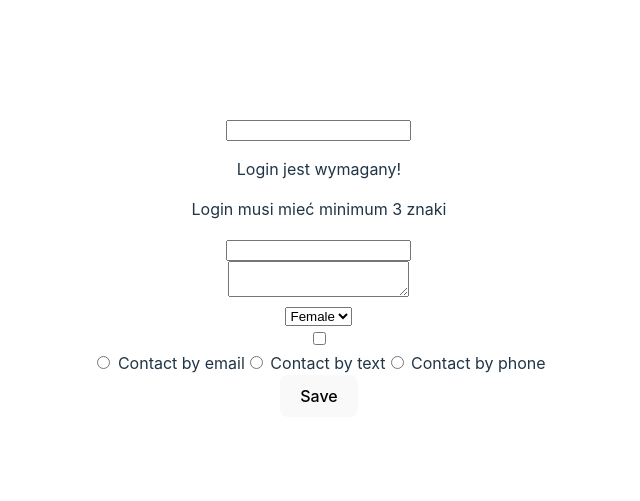
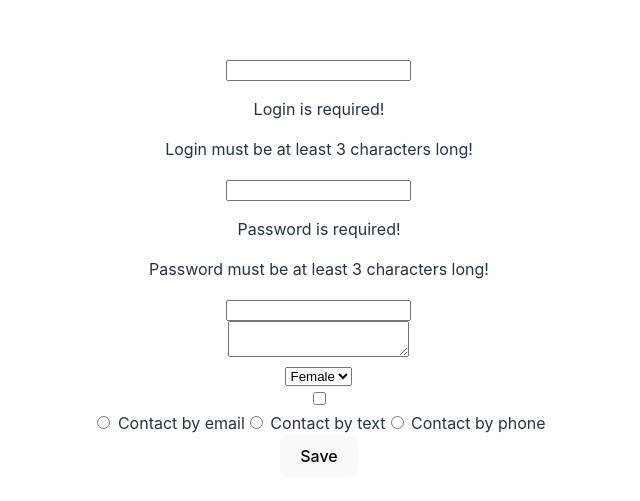
Before and after one commit to MagdalenaTyminska/React-test, a React (Vite) app: page / in a window 1280 px wide. Shown: the part 133-634 px from the top of the page, without its empty margins (321-961 px from the left). Built offline with nearby package versions, Linux system fonts and the light colour scheme.

Commit message:
added hook and moved the logic

```diff
--- a/src/App.tsx
+++ b/src/App.tsx
@@ -1,131 +1,10 @@
-import { ChangeEvent, useState } from 'react';
-import { FormEvent } from 'react';
 import './App.scss';
+import { Form2 } from './Form2';
 
-// type FormData = {
-// 	login: { value: string };
-// };
-
-const App = () => {
-	const [login, setLogin] = useState('');
-	const [age, setAge] = useState('');
-	const [bio, setBio] = useState('');
-	const [gender, setGender] = useState('f');
-	const [agreement, setAgreement] = useState(false);
-	const [contact, setContact] = useState('');
-
-	const handleSubmit = (e: FormEvent<HTMLFormElement>) => {
-		e.preventDefault();
-
-		//podejście niekontrolowane (odczytywane z formularza)
-		// const { login: _login } = e.target as typeof e.target & FormData;
-		// console.log(_login.value);
-
-		//podejście kontrolowane (odczytywane ze state'u)
-		console.log(`Login: ${login}`);
-		console.log(`Age: ${age}`);
-		console.log(`Bio: ${bio}`);
-		console.log(`Gender: ${gender}`);
-		console.log(`Agreement: ${agreement}`);
-		console.log(`Contact: ${contact}`);
-	};
-
-	const handleLoginChange = (e: ChangeEvent<HTMLInputElement>) => {
-		setLogin(e.target.value);
-	};
-
-	const handleAgeChange = (e: ChangeEvent<HTMLInputElement>) => {
-		setAge(e.target.value);
-	};
-
-	const handleBioChange = (e: ChangeEvent<HTMLTextAreaElement>) => {
-		setBio(e.target.value);
-	};
-
-	const handleGenderChange = (e: ChangeEvent<HTMLSelectElement>) => {
-		setGender(e.target.value);
-	};
-
-	const handleAgreementChange = (e: ChangeEvent<HTMLInputElement>) => {
-		setAgreement(e.target.checked);
-	};
-
-	const handleContactChange = (e: ChangeEvent<HTMLInputElement>) => {
-		setContact(e.target.value);
-	};
-
+export const App = () => {
 	return (
-		<form onSubmit={handleSubmit}>
-			<div>
-				<input
-					type='text'
-					name='login'
-					value={login}
-					onChange={handleLoginChange}
-				/>
-				{!login && <p>Login jest wymagany!</p>}
-				{login.length < 3 && <p>Login musi mieć minimum 3 znaki</p>}
-			</div>
-			<div>
-				<input
-					type='number'
-					name='age'
-					value={age}
-					onChange={handleAgeChange}
-				/>
-			</div>
-			<div>
-				<textarea value={bio} onChange={handleBioChange} />
-			</div>
-			<div>
-				<select value={gender} onChange={handleGenderChange}>
-					<option value='f'>Female</option>
-					<option value='m'>Male</option>
-					<option value='o'>Other</option>
-				</select>
-			</div>
-			<div>
-				<input
-					type='checkbox'
-					checked={agreement}
-					onChange={handleAgreementChange}
-				/>
-			</div>
-			<div>
-				<label>
-					<input
-						type='radio'
-						name='contact'
-						value='email'
-						checked={contact === 'email'}
-						onChange={handleContactChange}
-					/>{' '}
-					Contact by email
-				</label>
-				<label>
-					<input
-						type='radio'
-						name='contact'
-						value='text'
-						checked={contact === 'text'}
-						onChange={handleContactChange}
-					/>{' '}
-					Contact by text
-				</label>
-				<label>
-					<input
-						type='radio'
-						name='contact'
-						value='phone'
-						checked={contact === 'phone'}
-						onChange={handleContactChange}
-					/>{' '}
-					Contact by phone
-				</label>
-			</div>
-			<button type='submit'>Save</button>
-		</form>
+		<>
+			<Form2 />
+		</>
 	);
 };
-
-export { App };
--- /dev/null
+++ b/src/Form2.tsx
@@ -0,0 +1,125 @@
+import { FormEvent } from 'react';
+import { useForm } from './hooks/useForm';
+
+type FormValues = {
+	login: string;
+	password: string;
+	age: string;
+	bio: string;
+	gender: string;
+	agreement: boolean;
+	contact: string;
+};
+
+export const Form2 = () => {
+	const [formState, handleChange] = useForm<FormValues>({
+		login: '',
+		password: '',
+		age: '',
+		bio: '',
+		gender: 'f',
+		agreement: false,
+		contact: '',
+	});
+
+	const handleSubmit = (e: FormEvent<HTMLFormElement>) => {
+		e.preventDefault();
+
+		const { login, password, age, bio, gender, agreement, contact } = formState;
+		console.log(`Login: ${login}`);
+		console.log(`Password: ${password}`);
+		console.log(`Age: ${age}`);
+		console.log(`Bio: ${bio}`);
+		console.log(`Gender: ${gender}`);
+		console.log(`Agreement: ${agreement}`);
+		console.log(`Contact: ${contact}`);
+	};
+
+	return (
+		<form onSubmit={handleSubmit}>
+			<div>
+				<input
+					type='text'
+					name='login'
+					value={formState.login}
+					onChange={handleChange}
+				/>
+				{!formState.login && <p>Login is required!</p>}
+				{formState.login.length < 3 && (
+					<p>Login must be at least 3 characters long!</p>
+				)}
+			</div>
+			<div>
+				<input
+					type='password'
+					name='password'
+					value={formState.password}
+					onChange={handleChange}
+				/>
+				{!formState.password && <p>Password is required!</p>}
+				{formState.password.length < 3 && (
+					<p>Password must be at least 3 characters long!</p>
+				)}
+			</div>
+			<div>
+				<input
+					type='number'
+					name='age'
+					value={formState.age}
+					onChange={handleChange}
+				/>
+			</div>
+			<div>
+				<textarea name='bio' value={formState.bio} onChange={handleChange} />
+			</div>
+			<div>
+				<select name='gender' value={formState.gender} onChange={handleChange}>
+					<option value='f'>Female</option>
+					<option value='m'>Male</option>
+					<option value='o'>Other</option>
+				</select>
+			</div>
+			<div>
+				<input
+					type='checkbox'
+					name='agreement'
+					checked={formState.agreement}
+					onChange={handleChange}
+				/>
+			</div>
+			<div>
+				<label>
+					<input
+						type='radio'
+						name='contact'
+						value='email'
+						checked={formState.contact === 'email'}
+						onChange={handleChange}
+					/>{' '}
+					Contact by email
+				</label>
+				<label>
+					<input
+						type='radio'
+						name='contact'
+						value='text'
+						checked={formState.contact === 'text'}
+						onChange={handleChange}
+					/>{' '}
+					Contact by text
+				</label>
+				<label>
+					<input
+						type='radio'
+						name='contact'
+						value='phone'
+						checked={formState.contact === 'phone'}
+						onChange={handleChange}
+					/>{' '}
+					Contact by phone
+				</label>
+			</div>
+			<button type='submit'>Save</button>
+		</form>
+	);
+};
--- /dev/null
+++ b/src/hooks/useForm.ts
@@ -0,0 +1,42 @@
+import { ChangeEvent, useState } from 'react';
+
+type FormChangeEvent = ChangeEvent<
+	HTMLInputElement | HTMLTextAreaElement | HTMLSelectElement
+>;
+
+type useFormReturn<T> = [T, (e: FormChangeEvent) => void];
+
+const isCheckboxElement = (
+	target: FormChangeEvent['target'],
+): target is HTMLInputElement => {
+	return target.type === 'checkbox' && target instanceof HTMLInputElement;
+};
+
+export const useForm = <T>(initalValues: T): useFormReturn<T> => {
+	const [formState, setFormState] = useState<T>(initalValues);
+
+	const getValue = (target: FormChangeEvent['target']) => {
+		if (target.type === 'checkbox' && isCheckboxElement(target)) {
+			return target.checked;
+		}
+		return target.value;
+	};
+
+	const handleChange = (
+		e: ChangeEvent<HTMLInputElement | HTMLTextAreaElement | HTMLSelectElement>,
+	) => {
+		setFormState((prevState) => ({
+			...prevState,
+			[e.target.name]: getValue(e.target),
+
+			// setFormState((prevState) => ({
+			// ...prevState,
+			// [e.target.name]:
+			// 	e.target.type === 'checkbox'
+			// 		? (e.target as HTMLInputElement).checked // - bez metody isCheckboxElement
+			// : e.target.value,
+		})); //computed properties - []- dynamiczne ustawienie właściwości
+	};
+
+	return [formState, handleChange];
+};
```
Also changed, not shown: src/Form1.tsx (added, +128 -0 lines).
